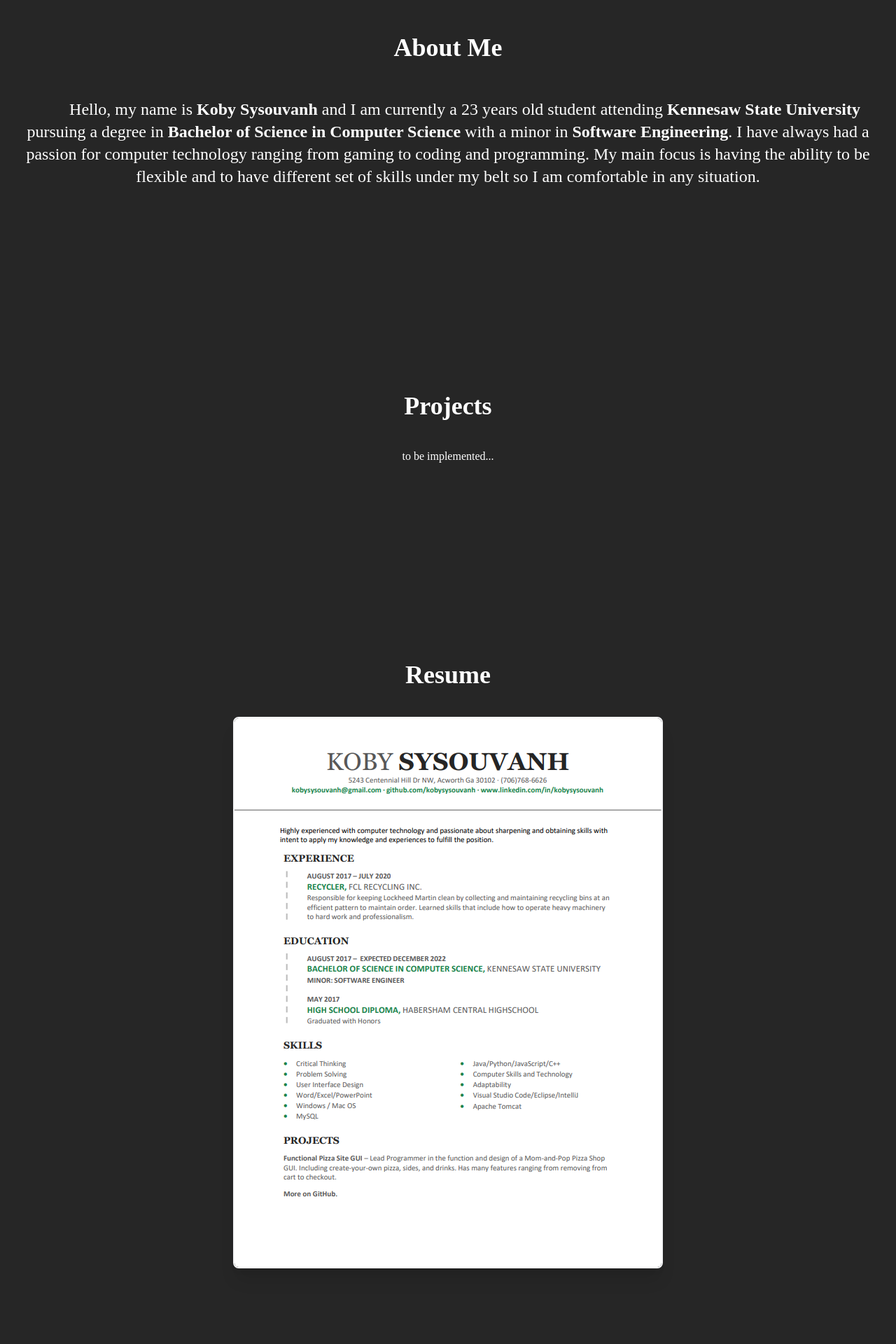
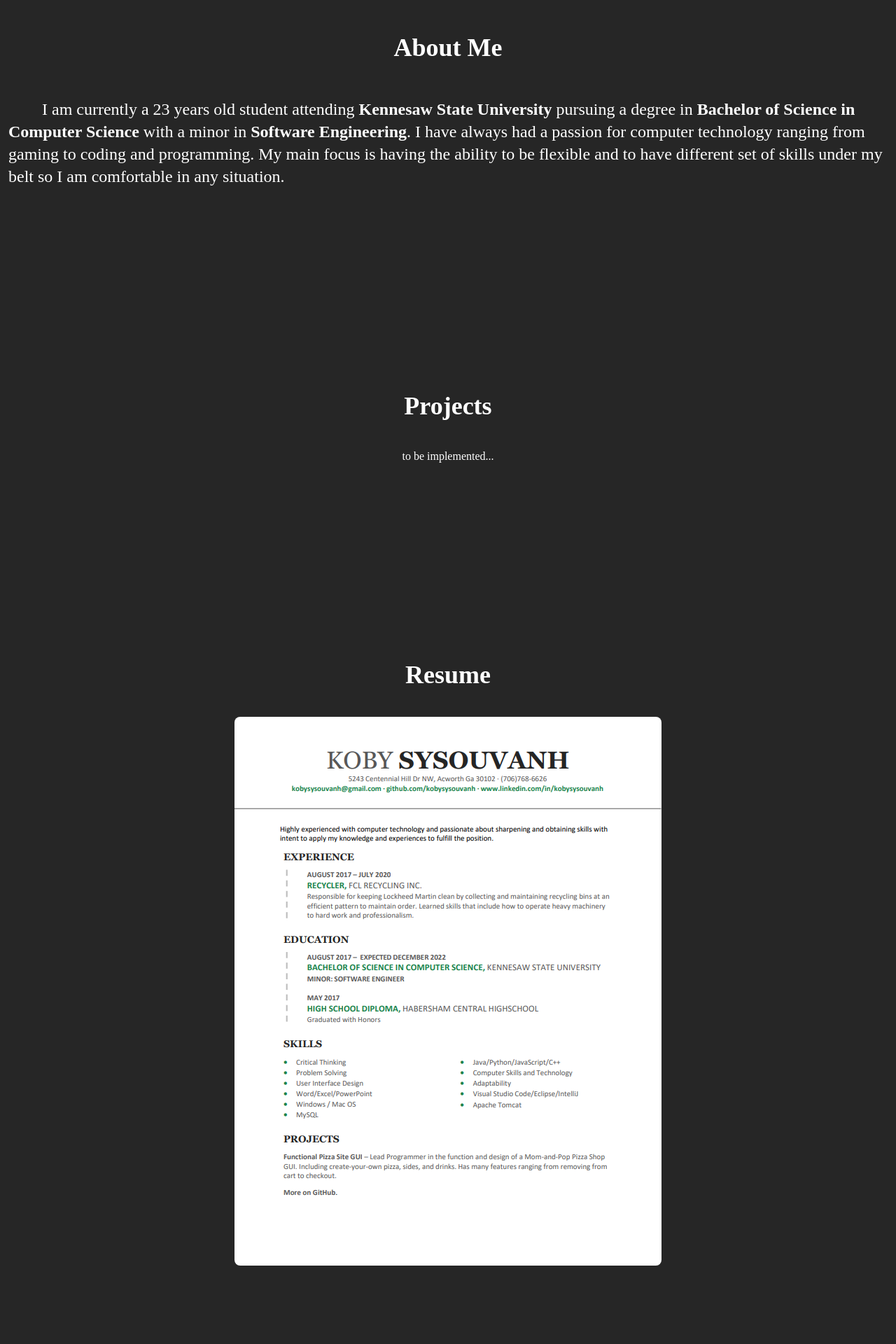
Before and after one commit to kobysysouvanh/portfolio, a React (Create React App) app: page / in a window 1280 px wide. Shown: the part 880-2800 px from the top of the page at 70% size. Built offline with nearby package versions, Linux system fonts and the light colour scheme.

Commit message:
replaced message

```diff
--- a/src/components/About.js
+++ b/src/components/About.js
@@ -4,7 +4,7 @@ function About() {
     return (
         <div className= "flex items-center justify-center flex-col py-10" id="about">
             <h1 className="text-4xl font-bold py-10">About Me</h1>
-            <p className="max-w-screen-xl p-3 text-2xl text-center indent-12">Hello, my name is <strong>Koby Sysouvanh</strong> and I am currently a 23 years old student attending  <strong>Kennesaw State University</strong> pursuing a degree in <strong>Bachelor of Science in Computer Science</strong> with a minor in <strong>Software Engineering</strong>. I have always had a passion for computer technology ranging from gaming to coding and programming.
+            <p className="max-w-screen-xl p-3 text-2xl indent-12">I am currently a 23 years old student attending  <strong>Kennesaw State University</strong> pursuing a degree in <strong>Bachelor of Science in Computer Science</strong> with a minor in <strong>Software Engineering</strong>. I have always had a passion for computer technology ranging from gaming to coding and programming.
              My main focus is having the ability to be flexible and to have different set of skills under my belt so I am comfortable in any situation.
 
 
--- a/src/components/Home.js
+++ b/src/components/Home.js
@@ -5,7 +5,7 @@ import TypeWriterEffect from 'react-typewriter-effect'
 function Home() {
     return (
         <div className="text-6xl flex py-56 justify-center">
-            <TypeWriterEffect text="Welcome to my page!" cursorColor='white' typeSpeed={100} hideCursorAfterText={true}/>
+            <TypeWriterEffect text="Hello, my name is Koby Sysouvanh" cursorColor='white' typeSpeed={100} hideCursorAfterText={true}/>
         </div>
     )
 }
--- a/src/components/Resume.js
+++ b/src/components/Resume.js
@@ -7,7 +7,7 @@ function Resume() {
     return (
         <div className="flex items-center justify-center flex-col py-10" id="resume">
             <h1 className="text-4xl font-bold py-10">Resume</h1>
-            <img src={resume} alt="Resume" className="shadow-xl border-solid border-2 rounded-lg border-gray-100"/>
+            <img src={resume} alt="Resume" className="rounded-lg"/>
         </div>
     )
 }
```
